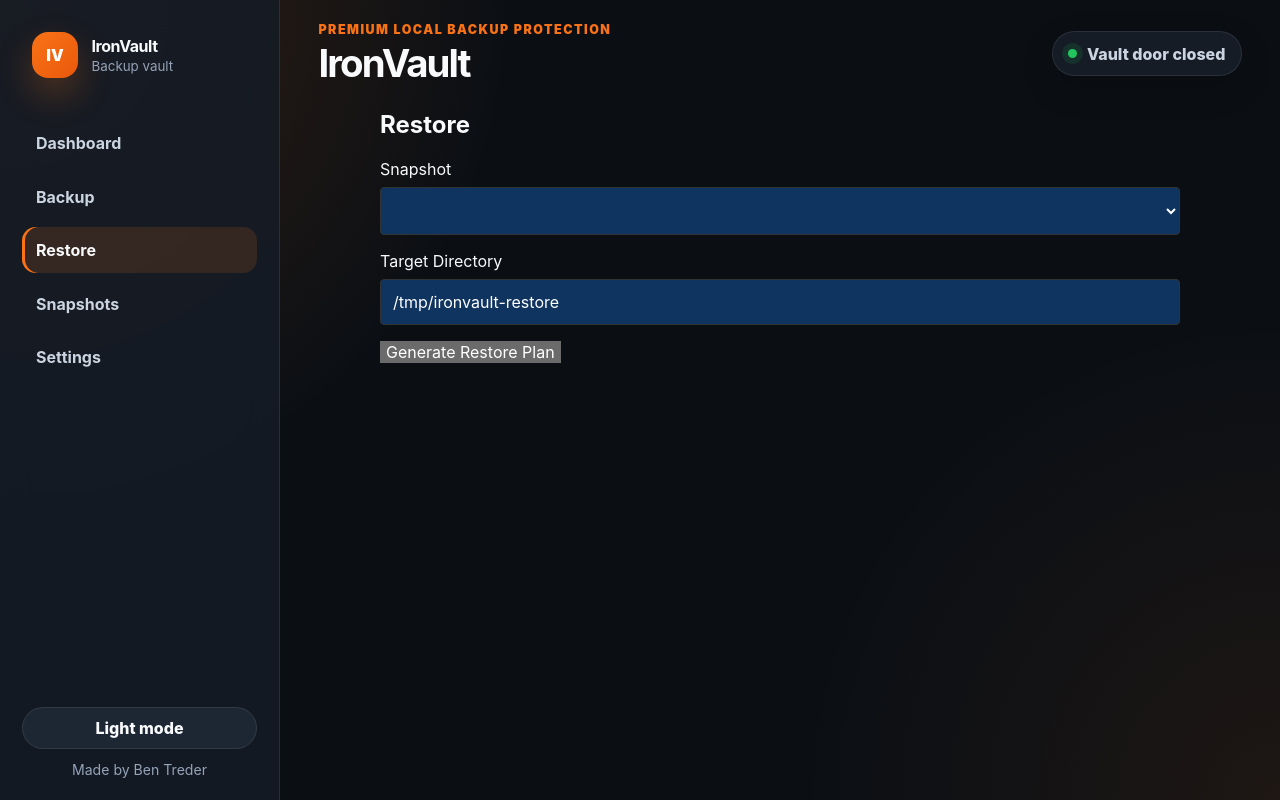
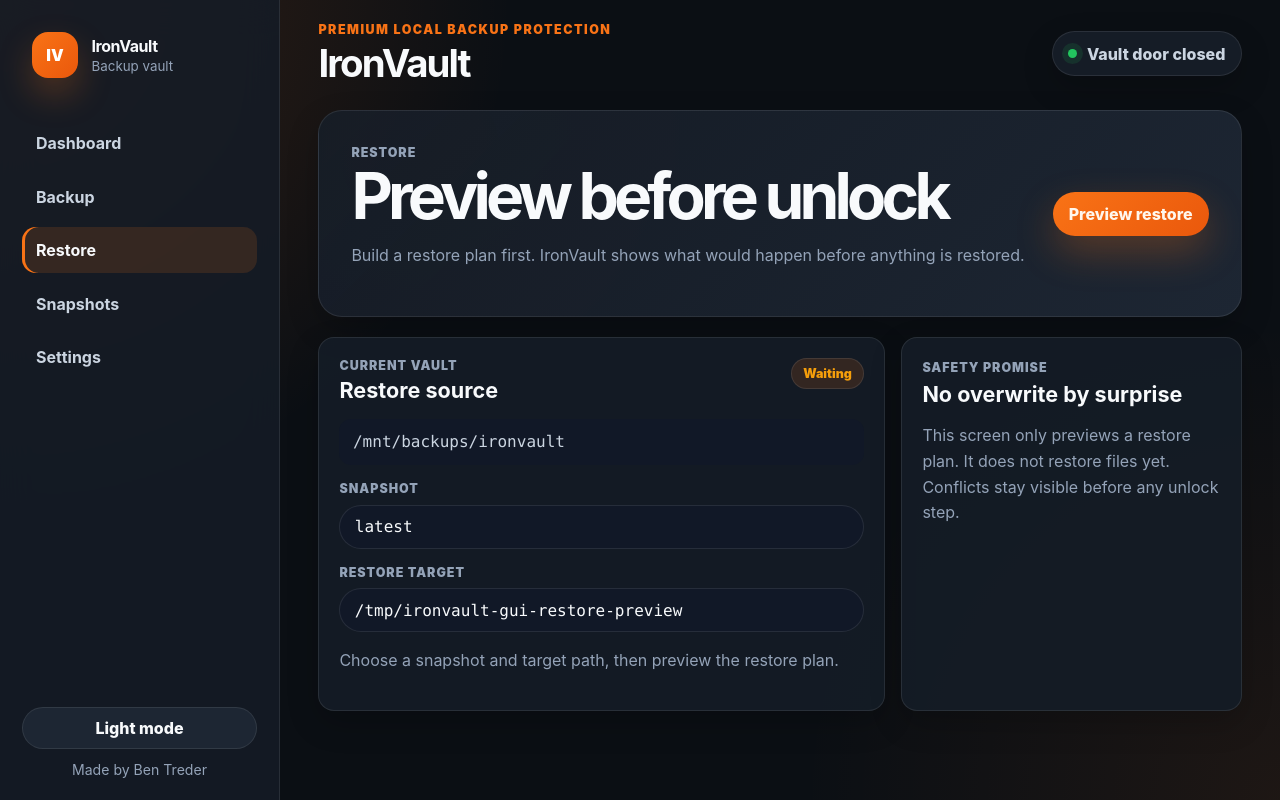
Before and after one commit to BenTreder/IronVault, a Vue app in the folder frontend/ironvault-gui/: page /restore in a window 1280 px wide. Built offline with nearby package versions, Linux system fonts and the light colour scheme.

Commit message:
Add live restore preview GUI

```diff
--- a/frontend/ironvault-gui/src/views/Restore.vue
+++ b/frontend/ironvault-gui/src/views/Restore.vue
@@ -1,146 +1,385 @@
 <template>
-  <div class="restore">
-    <h2>Restore</h2>
-
-    <div class="restore-form">
-      <div class="form-group">
-        <label>Snapshot</label>
-        <select v-model="selectedSnapshot">
-          <option v-for="s in snapshots" :key="s.name" :value="s.name">
-            {{ s.name }}
-          </option>
-        </select>
+  <div class="restore-page">
+    <section class="restore-hero">
+      <div>
+        <p class="eyebrow-small">Restore</p>
+        <h2>Preview before unlock</h2>
+        <p>
+          Build a restore plan first. IronVault shows what would happen before anything is restored.
+        </p>
       </div>
 
-      <div class="form-group">
-        <label>Target Directory</label>
-        <input v-model="targetPath" type="text" placeholder="/tmp/restore" />
+      <button class="iv-button iv-button-primary" type="button" @click="previewRestore" :disabled="isLoading">
+        {{ isLoading ? 'Building plan...' : 'Preview restore' }}
+      </button>
+    </section>
+
+    <section class="restore-grid">
+      <article class="panel">
+        <div class="panel-heading">
+          <div>
+            <p class="eyebrow-small">Current vault</p>
+            <h3>Restore source</h3>
+          </div>
+          <span :class="['status-badge', statusClass]">{{ status }}</span>
+        </div>
+
+        <p class="repo-path">{{ repoPath }}</p>
+
+        <label class="setting-label" for="snapshotName">Snapshot</label>
+        <input
+          id="snapshotName"
+          v-model="snapshotName"
+          class="restore-input"
+          type="text"
+          placeholder="latest"
+        />
+
+        <label class="setting-label" for="targetPath">Restore target</label>
+        <input
+          id="targetPath"
+          v-model="targetPath"
+          class="restore-input"
+          type="text"
+          placeholder="/tmp/ironvault-gui-restore-preview"
+        />
+
+        <p class="panel-note">
+          {{ statusMessage }}
+        </p>
+      </article>
+
+      <article class="panel safety-panel">
+        <p class="eyebrow-small">Safety promise</p>
+        <h3>No overwrite by surprise</h3>
+        <p>
+          This screen only previews a restore plan. It does not restore files yet. Conflicts stay visible before any unlock step.
+        </p>
+      </article>
+    </section>
+
+    <section v-if="plan" class="plan-grid" aria-label="Restore plan summary">
+      <article class="summary-card">
+        <span>Safe to restore</span>
+        <strong :class="plan.safe_to_restore ? 'text-ready' : 'text-error'">
+          {{ plan.safe_to_restore ? 'Yes' : 'No' }}
+        </strong>
+        <small>{{ plan.safe_to_restore ? 'No target conflicts reported.' : 'Conflicts must be handled first.' }}</small>
+      </article>
+
+      <article class="summary-card">
+        <span>Files</span>
+        <strong>{{ plan.files }}</strong>
+        <small>Files included in the restore plan.</small>
+      </article>
+
+      <article class="summary-card">
+        <span>Directories</span>
+        <strong>{{ plan.directories }}</strong>
+        <small>Folders that would be recreated.</small>
+      </article>
+
+      <article class="summary-card">
+        <span>Size</span>
+        <strong>{{ formatBytes(plan.total_size) }}</strong>
+        <small>Total data represented by this plan.</small>
+      </article>
+    </section>
+
+    <section v-if="plan" class="panel">
+      <div class="panel-heading">
+        <div>
+          <p class="eyebrow-small">Plan details</p>
+          <h3>{{ plan.snapshot }} -> {{ plan.target }}</h3>
+        </div>
+        <span class="status-badge">{{ plan.conflict_count }} conflicts</span>
       </div>
 
-      <button @click="generatePlan" :disabled="isGenerating">
-        {{ isGenerating ? 'Generating...' : 'Generate Restore Plan' }}
-      </button>
-    </div>
-
-    <div v-if="plan" class="plan-view">
-      <h3>Restore Plan</h3>
-      <p>Snapshot: {{ plan.snapshot }}</p>
-      <p>Target: {{ plan.target }}</p>
-      <p>Files: {{ plan.files.length }}</p>
-
-      <div class="file-list">
-        <div v-for="file in plan.files.slice(0, 10)" :key="file.source" class="file-item">
-          {{ file.source }} -> {{ file.target }}
-        </div>
-        <p v-if="plan.files.length > 10">... and {{ plan.files.length - 10 }} more files</p>
+      <div v-if="plan.conflicts.length === 0" class="empty-card">
+        <h3>Vault door can open safely</h3>
+        <p>
+          No restore conflicts were reported for this target. This is still only a preview.
+        </p>
       </div>
 
-      <button @click="executeRestore" class="confirm-button">
-        Confirm and Execute Restore
-      </button>
-    </div>
+      <div v-else class="conflict-list">
+        <article v-for="conflict in plan.conflicts" :key="`${conflict.source_path}-${conflict.target_path}`" class="conflict-card">
+          <span>{{ conflict.kind }}</span>
+          <strong>{{ conflict.target_path }}</strong>
+          <small>From {{ conflict.source_path }}</small>
+        </article>
+      </div>
+    </section>
   </div>
 </template>
 
 <script setup lang="ts">
 import { ref } from 'vue'
+import {
+  formatBytes,
+  getRestorePlan,
+  type RestorePlanInfo
+} from '../lib/ironvaultBridge'
+import { loadRepoPath } from '../lib/ironvaultSettings'
 
-interface Snapshot {
-  name: string
-  created_at: string
-}
+const repoPath = ref(loadRepoPath())
+const snapshotName = ref('latest')
+const targetPath = ref('/tmp/ironvault-gui-restore-preview')
+const plan = ref<RestorePlanInfo | null>(null)
+const isLoading = ref(false)
+const status = ref('Waiting')
+const statusClass = ref('status-waiting')
+const statusMessage = ref('Choose a snapshot and target path, then preview the restore plan.')
 
-interface RestoreFile {
-  source: string
-  target: string
-}
+async function previewRestore() {
+  isLoading.value = true
+  repoPath.value = loadRepoPath()
+  status.value = 'Planning'
+  statusClass.value = 'status-waiting'
+  statusMessage.value = 'Asking IronVault to build a restore plan...'
 
-interface RestorePlan {
-  snapshot: string
-  target: string
-  files: RestoreFile[]
-}
+  try {
+    plan.value = await getRestorePlan(
+      repoPath.value,
+      snapshotName.value.trim() || 'latest',
+      targetPath.value.trim() || '/tmp/ironvault-gui-restore-preview'
+    )
 
-const snapshots = ref<Snapshot[]>([])
-const selectedSnapshot = ref('')
-const targetPath = ref('/tmp/ironvault-restore')
-const isGenerating = ref(false)
-const plan = ref<RestorePlan | null>(null)
-
-async function generatePlan() {
-  isGenerating.value = true
-  try {
-    // Generate restore plan
-    plan.value = {
-      snapshot: selectedSnapshot.value,
-      target: targetPath.value,
-      files: []
-    }
+    status.value = plan.value.safe_to_restore ? 'Safe preview' : 'Conflicts found'
+    statusClass.value = plan.value.safe_to_restore ? 'status-ready' : 'status-error'
+    statusMessage.value = plan.value.safe_to_restore
+      ? 'Restore plan is clean. No files were restored.'
+      : 'Restore plan found conflicts. No files were restored.'
+  } catch (error) {
+    plan.value = null
+    status.value = 'Needs attention'
+    statusClass.value = 'status-error'
+    statusMessage.value = error instanceof Error
+      ? error.message
+      : 'IronVault could not build a restore preview from the saved vault path.'
   } finally {
-    isGenerating.value = false
+    isLoading.value = false
   }
-}
-
-function executeRestore() {
-  // Execute restore
 }
 </script>
 
 <style scoped>
-.restore {
-  max-width: 800px;
-  margin: 0 auto;
+.restore-page {
+  display: grid;
+  gap: 1.25rem;
 }
 
-.form-group {
-  margin-bottom: 1rem;
+.restore-hero,
+.panel,
+.summary-card,
+.empty-card,
+.conflict-card {
+  border: 1px solid var(--iv-border);
+  background: color-mix(in srgb, var(--iv-surface) 94%, transparent);
+  box-shadow: var(--iv-shadow-soft);
 }
 
-.form-group label {
-  display: block;
-  margin-bottom: 0.5rem;
+.restore-hero {
+  display: flex;
+  align-items: center;
+  justify-content: space-between;
+  gap: 1rem;
+  padding: clamp(1.35rem, 4vw, 2rem);
+  border-radius: var(--iv-radius-lg);
+  background:
+    linear-gradient(135deg, color-mix(in srgb, var(--iv-surface) 94%, transparent), var(--iv-surface-raised)),
+    radial-gradient(circle at 12% 18%, rgba(249, 115, 22, 0.14), transparent 24rem);
 }
 
-.form-group input,
-.form-group select {
-  width: 100%;
-  padding: 0.75rem;
-  background: #0f3460;
-  color: white;
-  border: 1px solid #333;
-  border-radius: 4px;
+.restore-hero h2 {
+  margin: 0.2rem 0 0;
+  font-size: clamp(2.1rem, 5vw, 4rem);
+  line-height: 0.95;
+  letter-spacing: -0.075em;
 }
 
-.plan-view {
-  margin-top: 2rem;
-  padding: 1.5rem;
-  background: #0f3460;
-  border-radius: 8px;
+.restore-hero p,
+.panel-note,
+.safety-panel p,
+.empty-card p {
+  color: var(--iv-muted);
+  line-height: 1.6;
 }
 
-.file-list {
-  max-height: 300px;
-  overflow-y: auto;
-  margin: 1rem 0;
+.restore-grid {
+  display: grid;
+  grid-template-columns: minmax(0, 1.25fr) minmax(280px, 0.75fr);
+  gap: 1rem;
 }
 
-.file-item {
-  padding: 0.5rem;
-  background: #1a1a2e;
-  margin-bottom: 0.5rem;
-  border-radius: 4px;
-  font-family: monospace;
-  font-size: 0.8rem;
+.panel,
+.summary-card,
+.empty-card,
+.conflict-card {
+  border-radius: var(--iv-radius-md);
 }
 
-.confirm-button {
-  background: #e94560;
-  color: white;
-  border: none;
-  padding: 1rem 2rem;
-  border-radius: 4px;
-  cursor: pointer;
+.panel {
+  padding: 1.25rem;
+}
+
+.panel-heading {
+  display: flex;
+  justify-content: space-between;
+  gap: 1rem;
+  align-items: flex-start;
+}
+
+.panel h3,
+.empty-card h3 {
+  margin: 0.2rem 0 0;
+  font-size: 1.35rem;
+}
+
+.eyebrow-small {
+  margin: 0;
+  color: var(--iv-muted);
+  font-size: 0.78rem;
+  font-weight: 900;
+  letter-spacing: 0.08em;
+  text-transform: uppercase;
+}
+
+.repo-path {
+  margin: 1rem 0;
+  padding: 0.85rem;
+  overflow-wrap: anywhere;
+  border-radius: 12px;
+  background: var(--iv-bg-soft);
+  color: var(--iv-muted-strong);
+  font-family: ui-monospace, SFMono-Regular, Menlo, Monaco, Consolas, monospace;
+}
+
+.setting-label {
+  display: block;
+  margin: 1rem 0 0.55rem;
+  color: var(--iv-muted);
+  font-size: 0.78rem;
+  font-weight: 900;
+  letter-spacing: 0.08em;
+  text-transform: uppercase;
+}
+
+.restore-input {
+  min-height: 44px;
+  width: 100%;
+  padding: 0.7rem 0.9rem;
+  border: 1px solid var(--iv-border);
+  border-radius: 999px;
+  background: var(--iv-bg-soft);
+  color: var(--iv-text);
+  font-family: ui-monospace, SFMono-Regular, Menlo, Monaco, Consolas, monospace;
+}
+
+.status-badge {
+  padding: 0.42rem 0.72rem;
+  border: 1px solid var(--iv-border);
+  border-radius: 999px;
+  background: var(--iv-accent-soft);
+  color: var(--iv-text);
+  font-size: 0.78rem;
+  font-weight: 900;
+  white-space: nowrap;
+}
+
+.status-ready {
+  color: var(--iv-success);
+}
+
+.status-waiting {
+  color: var(--iv-warning);
+}
+
+.status-error {
+  color: var(--iv-danger);
+}
+
+.plan-grid {
+  display: grid;
+  grid-template-columns: repeat(4, minmax(0, 1fr));
+  gap: 1rem;
+}
+
+.summary-card {
+  display: grid;
+  gap: 0.45rem;
+  padding: 1.2rem;
+}
+
+.summary-card span {
+  color: var(--iv-muted);
+  font-size: 0.78rem;
+  font-weight: 900;
+  letter-spacing: 0.08em;
+  text-transform: uppercase;
+}
+
+.summary-card strong {
+  font-size: clamp(1.35rem, 3vw, 2rem);
+  letter-spacing: -0.04em;
+}
+
+.summary-card small {
+  color: var(--iv-muted);
+  line-height: 1.45;
+}
+
+.text-ready {
+  color: var(--iv-success);
+}
+
+.text-error {
+  color: var(--iv-danger);
+}
+
+.empty-card {
+  margin-top: 1rem;
+  padding: 1rem;
+}
+
+.conflict-list {
+  display: grid;
+  gap: 0.75rem;
+  margin-top: 1rem;
+}
+
+.conflict-card {
+  display: grid;
+  gap: 0.35rem;
+  padding: 1rem;
+}
+
+.conflict-card span {
+  color: var(--iv-danger);
+  font-size: 0.78rem;
+  font-weight: 900;
+  letter-spacing: 0.08em;
+  text-transform: uppercase;
+}
+
+.conflict-card strong {
+  overflow-wrap: anywhere;
+}
+
+.conflict-card small {
+  color: var(--iv-muted);
+  overflow-wrap: anywhere;
+}
+
+@media (max-width: 940px) {
+  .restore-hero {
+    align-items: flex-start;
+    flex-direction: column;
+  }
+
+  .restore-grid,
+  .plan-grid {
+    grid-template-columns: 1fr;
+  }
 }
 </style>
-*/
--->
```
Also changed, not shown: frontend/ironvault-gui/src/lib/ironvaultBridge.ts (+30 -0 lines), 1 other file (tests, documents, lock files or other folders).
